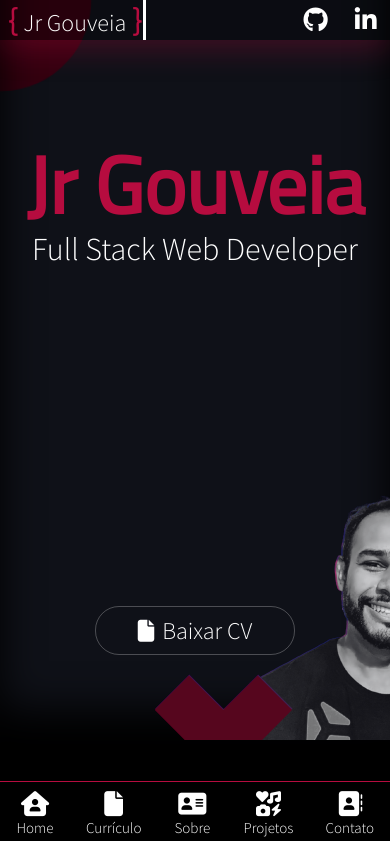
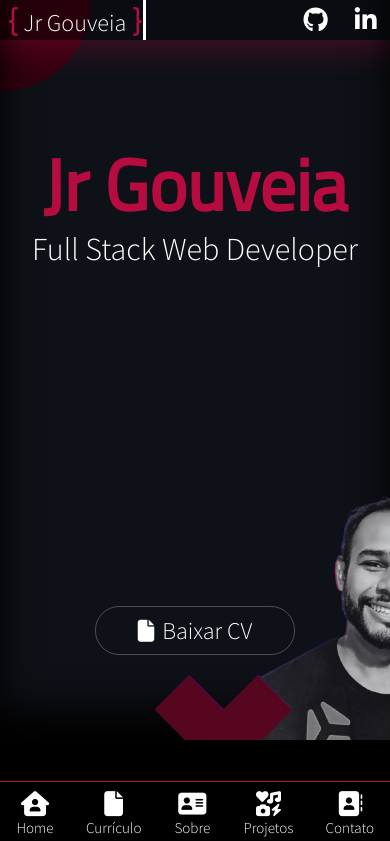
Before and after one commit to jjgouveia/jjgouveia.github.io, a React (Create React App) app: page / in a window 390 px wide. Shown: the top 841 px of the page. Built offline with nearby package versions, Linux system fonts and the light colour scheme.

Commit message:
style: Tentando consertar a largura no mobile

```diff
--- a/src/styles/mobile.css
+++ b/src/styles/mobile.css
@@ -68,6 +68,7 @@
 
   .profile__name {
     padding: 10px 0;
+    font-size: 4.5rem;
   }
 
   .profile img {
```
